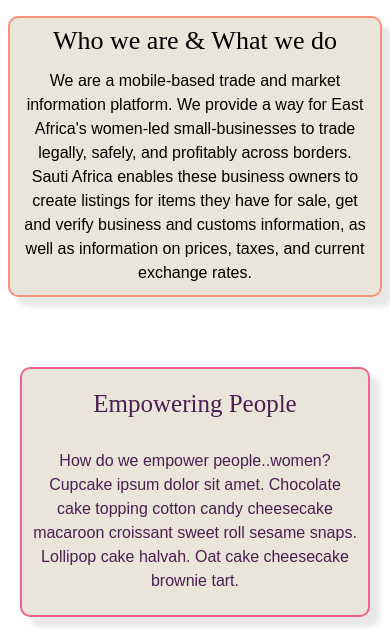
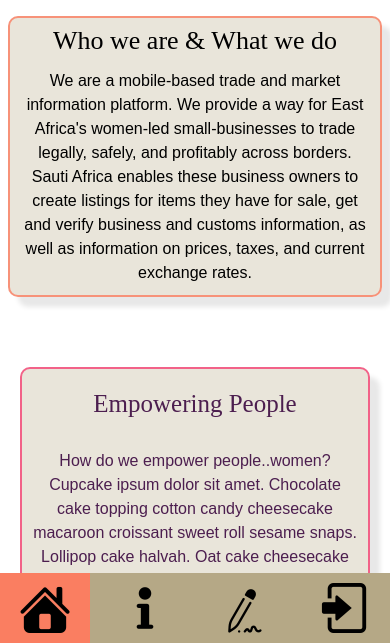
Before and after one commit to BW-African-Marketplace-3/marketplace-ui, a plain HTML site: page index.html in a window 390 px wide. Shown: the part 201-844 px from the top of the page. Drawn offline with Linux system fonts and the light colour scheme; a web font is replaced by a local one.

Commit message:
Made mobile nav to fixed

```diff
--- a/less/footer.less
+++ b/less/footer.less
@@ -25,6 +25,7 @@ footer{
       }
       @media @phone{
           width: 100%;
+          margin-bottom: 4rem;
       }
 
 
--- a/less/nav.less
+++ b/less/nav.less
@@ -47,6 +47,11 @@
     flex-direction: row-reverse;
     background-color: @lightHenna;
     width: 100%;
+    position: fixed;
+    bottom: 0;
+    left: 0;
+    right: 0;
+    z-index: 9999;
 
         .tab {
             .display-flex(center, center);
```
Also changed, not shown: css/index.css, 1 other file.
